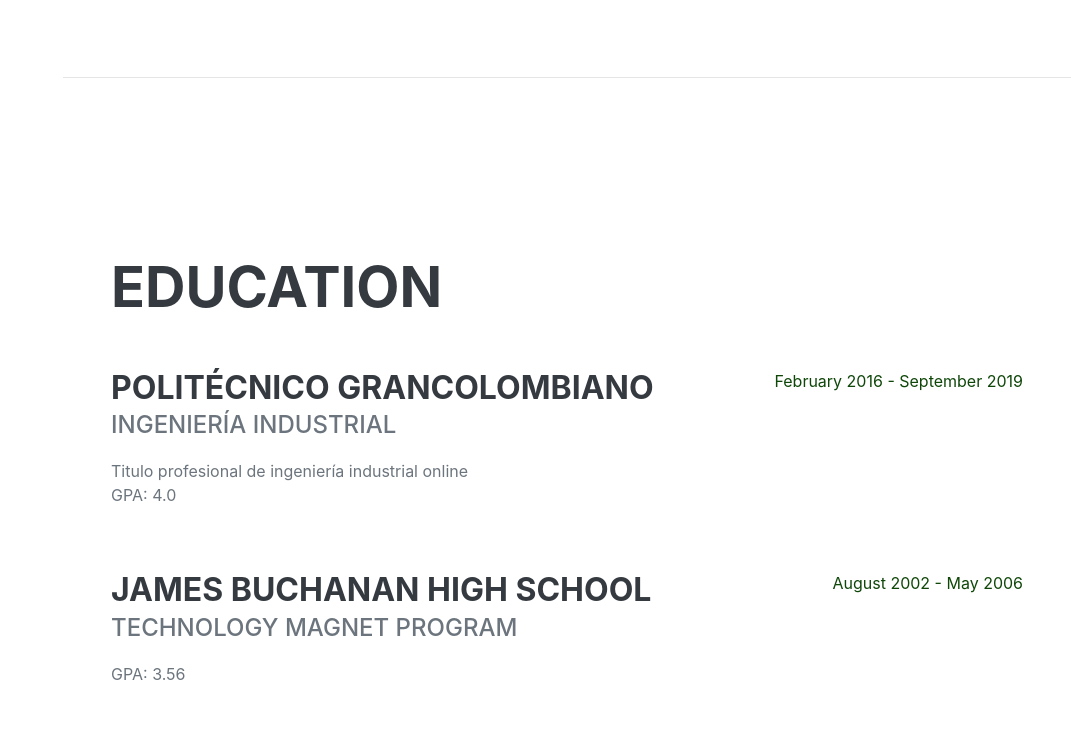
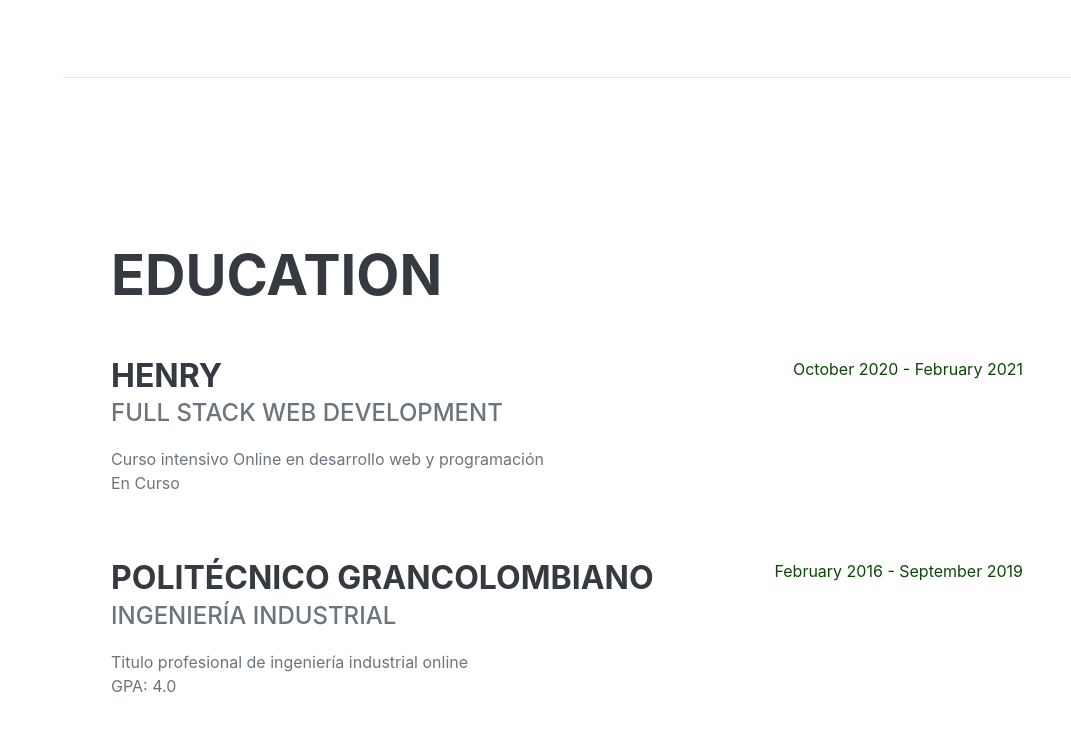
Before and after one commit to JohnnatanV/CV, a plain HTML site: page index.html in a window 1280 px wide. Shown: the part 1881-2612 px from the top of the page, without its empty margins (209-1280 px from the left). Drawn offline with nearby package versions, Linux system fonts and the light colour scheme; a web font is replaced by a local one.

Commit message:
CV updated

```diff
--- a/index.html
+++ b/index.html
@@ -5,7 +5,7 @@
         <meta name="viewport" content="width=device-width, initial-scale=1, shrink-to-fit=no" />
         <meta name="description" content="" />
         <meta name="author" content="" />
-        <title>Johnnatan Villaneda</title>
+        <title>Johnnatan Villaneda N.</title>
         <link rel="icon" type="image/x-icon" href="assets/img/_JV_.png" />
         <!-- Font Awesome icons (free version)-->
         <script src="https://use.fontawesome.com/releases/v5.13.0/js/all.js" crossorigin="anonymous"></script>
@@ -19,7 +19,7 @@
         <!-- Navigation-->
         <nav class="navbar navbar-expand-lg navbar-dark bg-primary fixed-top" id="sideNav">
             <a class="navbar-brand js-scroll-trigger" href="#page-top">
-                <span class="d-block d-lg-none">Johnnatan Villaneda</span>
+                <span class="d-block d-lg-none">Johnnatan Villaneda N.</span>
                 <span class="d-none d-lg-block"><img class="img-fluid img-profile rounded-circle mx-auto mb-2" src="assets/img/profile_3.jpg" alt="" /></span>
             </a>
             <button class="navbar-toggler" type="button" data-toggle="collapse" data-target="#navbarSupportedContent" aria-controls="navbarSupportedContent" aria-expanded="false" aria-label="Toggle navigation"><span class="navbar-toggler-icon"></span></button>
@@ -41,7 +41,7 @@
                 <div class="resume-section-content">
                     <h1 class="mb-0">
                         Johnnatan
-                        <span class="text-primary">Villaneda</span>
+                        <span class="text-primary">Villaneda N.</span>
                     </h1>
                     <div class="subheading mb-5">
                         Medellín, Antioquia, Colombia · (319) 464 8162 ·
@@ -102,20 +102,21 @@
                     <h2 class="mb-5">Education</h2>
                     <div class="d-flex flex-column flex-md-row justify-content-between mb-5">
                         <div class="flex-grow-1">
+                            <h3 class="mb-0">Henry</h3>
+                            <div class="subheading mb-3">Full Stack Web Development</div>
+                            <div>Curso intensivo Online en desarrollo web y programación</div>
+                            <p>En Curso</p>
+                        </div>
+                        <div class="flex-shrink-0"><span class="text-primary">October 2020 - February 2021</span></div>
+                    </div>
+                    <div class="d-flex flex-column flex-md-row justify-content-between">
+                        <div class="flex-grow-1">
                             <h3 class="mb-0">Politécnico Grancolombiano</h3>
                             <div class="subheading mb-3">Ingeniería Industrial</div>
                             <div>Titulo profesional de ingeniería industrial online</div>
                             <p>GPA: 4.0</p>
                         </div>
                         <div class="flex-shrink-0"><span class="text-primary">February 2016 - September 2019</span></div>
-                    </div>
-                    <div class="d-flex flex-column flex-md-row justify-content-between">
-                        <div class="flex-grow-1">
-                            <h3 class="mb-0">James Buchanan High School</h3>
-                            <div class="subheading mb-3">Technology Magnet Program</div>
-                            <p>GPA: 3.56</p>
-                        </div>
-                        <div class="flex-shrink-0"><span class="text-primary">August 2002 - May 2006</span></div>
                     </div>
                 </div>
             </section>
```
